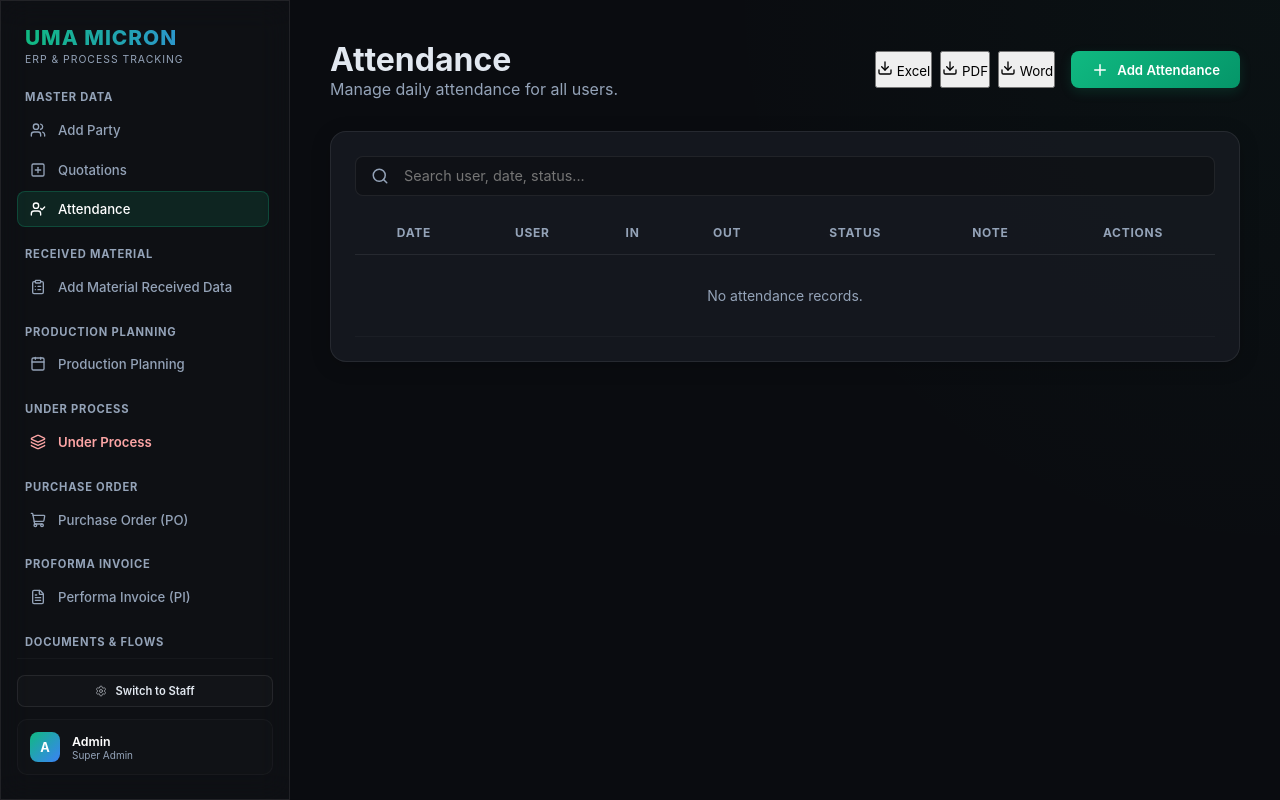
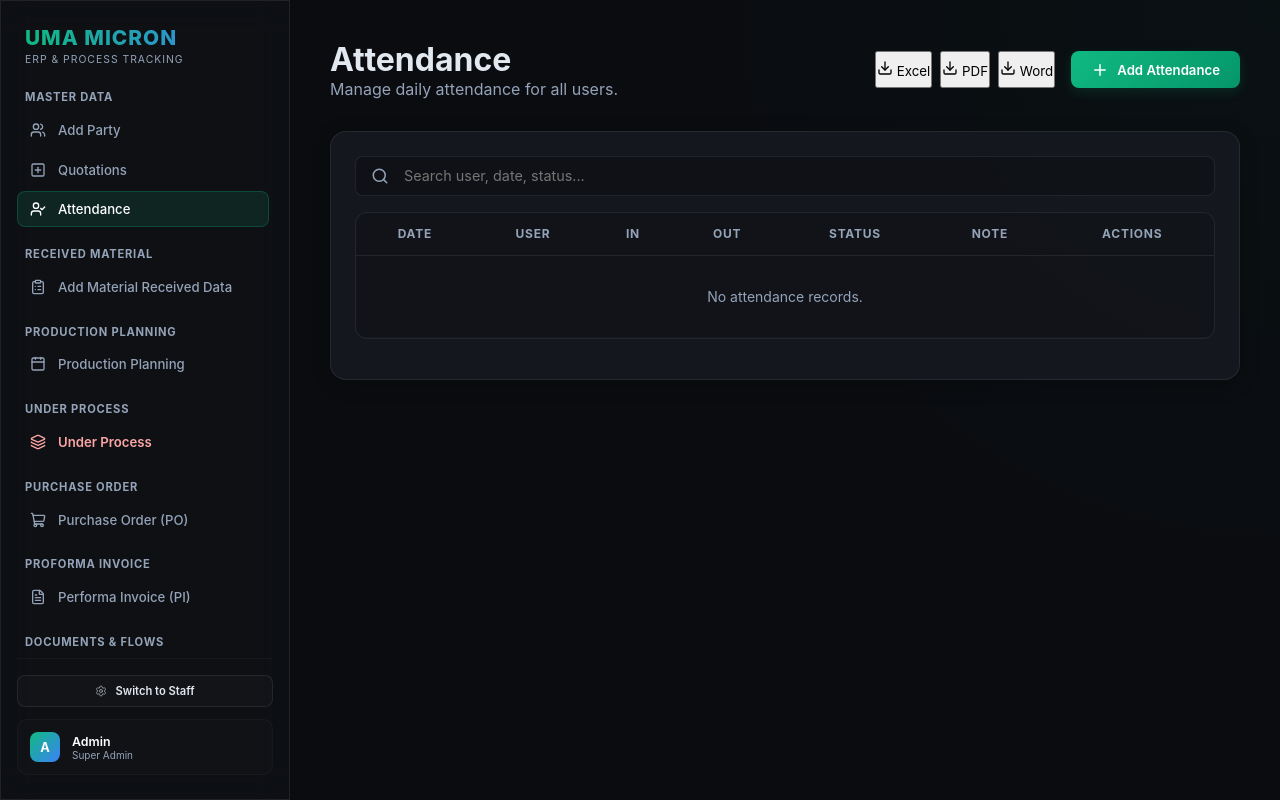
Before and after one commit to vj912004-debug/uma, a React (Vite) app: page /attendance in a window 1280 px wide. Built offline with nearby package versions, Linux system fonts and the light colour scheme.

Commit message:
Fix table overflow issue by renaming CSS class

```diff
--- a/src/index.css
+++ b/src/index.css
@@ -125,7 +125,7 @@ label {
 }
 
 /* Table Container (Prevents horizontal overflow and text wrapping) */
-.table-container {
+.data-table-container {
   overflow-x: auto;
   width: 100%;
   border-radius: 12px;
```
